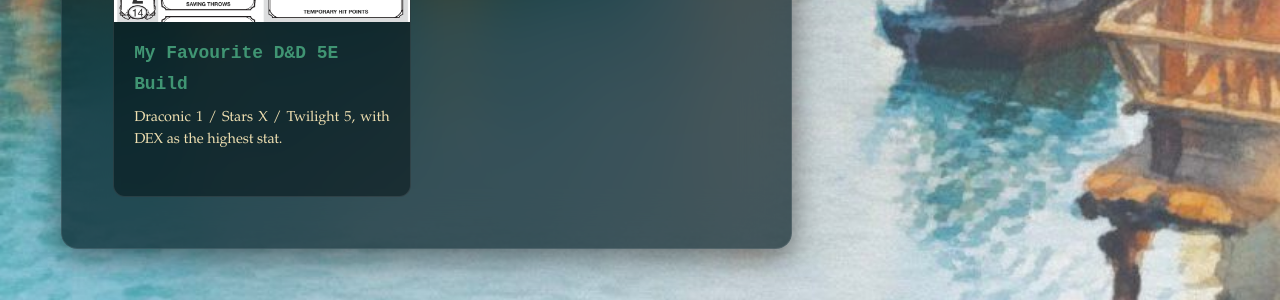
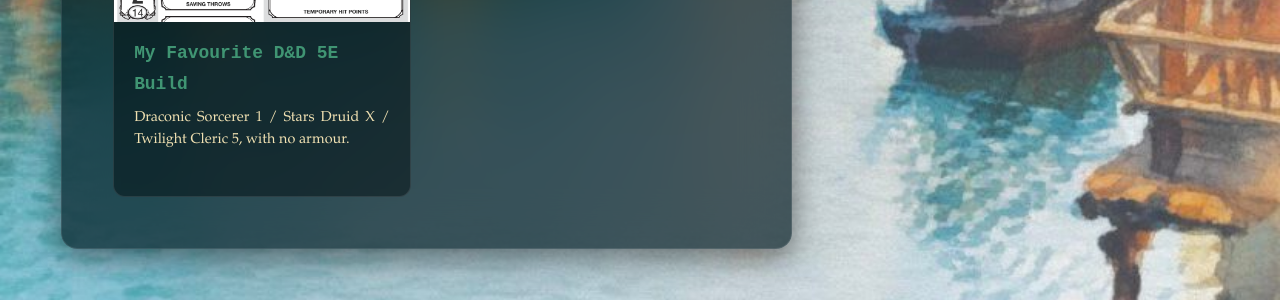
Before and after one commit to oak-hu/oak-hu.github.io, a Jekyll site: the page built from projects/index.md, in a window 1280 px wide and 1083 px high. Shown: the part 783-1083 px from the top of the window. Built offline with Jekyll 4.4.1, drawn with Linux system fonts in a browser that asks for light colours; some web fonts are replaced.

Commit message:
Update D&D project card description and add page title
Co-Authored-By: Claude Sonnet 4.6 <noreply@anthropic.com>

```diff
--- a/projects/index.md
+++ b/projects/index.md
@@ -34,7 +34,7 @@ permalink: /projects
     </a>
     <div class="project-info">
       <div class="project-name"><a href="/projects/dnd" class="no-icon">My Favourite D&amp;D 5E Build</a></div>
-      <p class="project-desc">Draconic 1 / Stars X / Twilight 5, with DEX as the highest stat.</p>
+      <p class="project-desc">Draconic Sorcerer 1 / Stars Druid X / Twilight Cleric 5, with no armour.</p>
     </div>
   </div>
 
```
Also changed, not shown: projects/dnd.md (+2 -0 lines).
